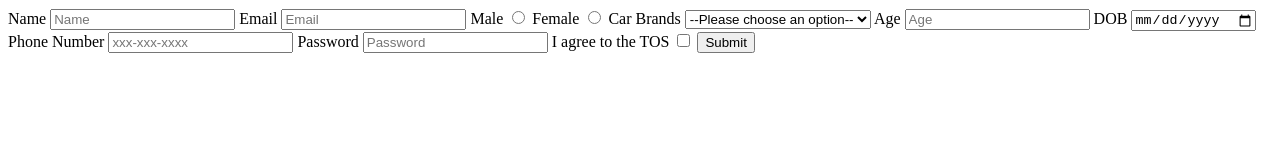
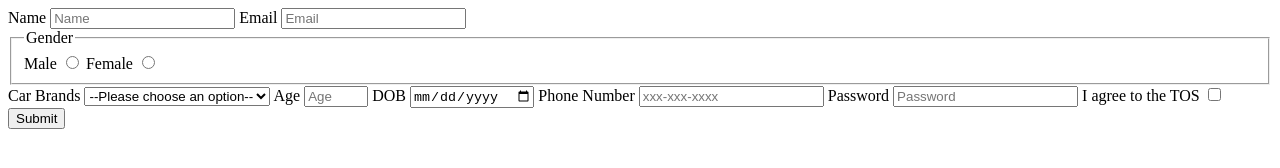
Before and after one commit to acciojob/signup-form-car-sarang-j-lab, a website: page main.html in a window 1280 px wide. Drawn offline with Linux system fonts and the light colour scheme.

Commit message:
created a submission

```diff
--- a/main.html
+++ b/main.html
@@ -14,31 +14,34 @@
 		<label for="email">Email</label>
 		<input type="email" id="email" placeholder="Email" required/>
 
-		<label for="gender_m">Male</label>
-		<input type="radio" id="gender_m" name="gender" value="male"/>
-		<label for="gender_f">Female</label>
-		<input type="radio" id="gender_f" name="gender" value="female"/>
+		<fieldset>
+		    <legend>Gender</legend>
+		    <label for="gender_m">Male</label>
+		    <input type="radio" id="gender_m" name="gender" value="male"/>
+		    <label for="gender_f">Female</label>
+		    <input type="radio" id="gender_f" name="gender" value="female"/>
+		</fieldset>
 
 		<label for="cars">Car Brands</label>
-		<select id="cars" >
-			<option value="" disabled selected>--Please choose an option--</option>
+		<select id="cars"required >
+			<option value="" disabled selected >--Please choose an option--</option>
 		    <option value="BMW">BMW</option>
 		    <option value="AUDI">AUDI</option>
 		</select>
 
 		<label for="age">Age</label>
-		<input type="number" id="age" placeholder="Age"/>
+		<input type="number" id="age" placeholder="Age" min="0" max="120" />
 
 		<label for="dob">DOB</label>
 		<input type="date" id="dob" required/>
 
 		<label for="tel">Phone Number</label>
-		<input type="tel" id="tel" placeholder="xxx-xxx-xxxx" required/>
+		<input type="tel" id="tel" placeholder="xxx-xxx-xxxx" pattern="\d{3}-\d{3}-\d{4}" required/>
 
 		<label for="password">Password</label>
 		<input type="password" id="password" placeholder="Password" required/>
 
-		<labdel for="tos">I agree to the TOS</label>
+		<label for="tos">I agree to the TOS</label>
 		<input type="checkbox" id="tos" required/>
 
 		<button type="submit">Submit</button>
```
